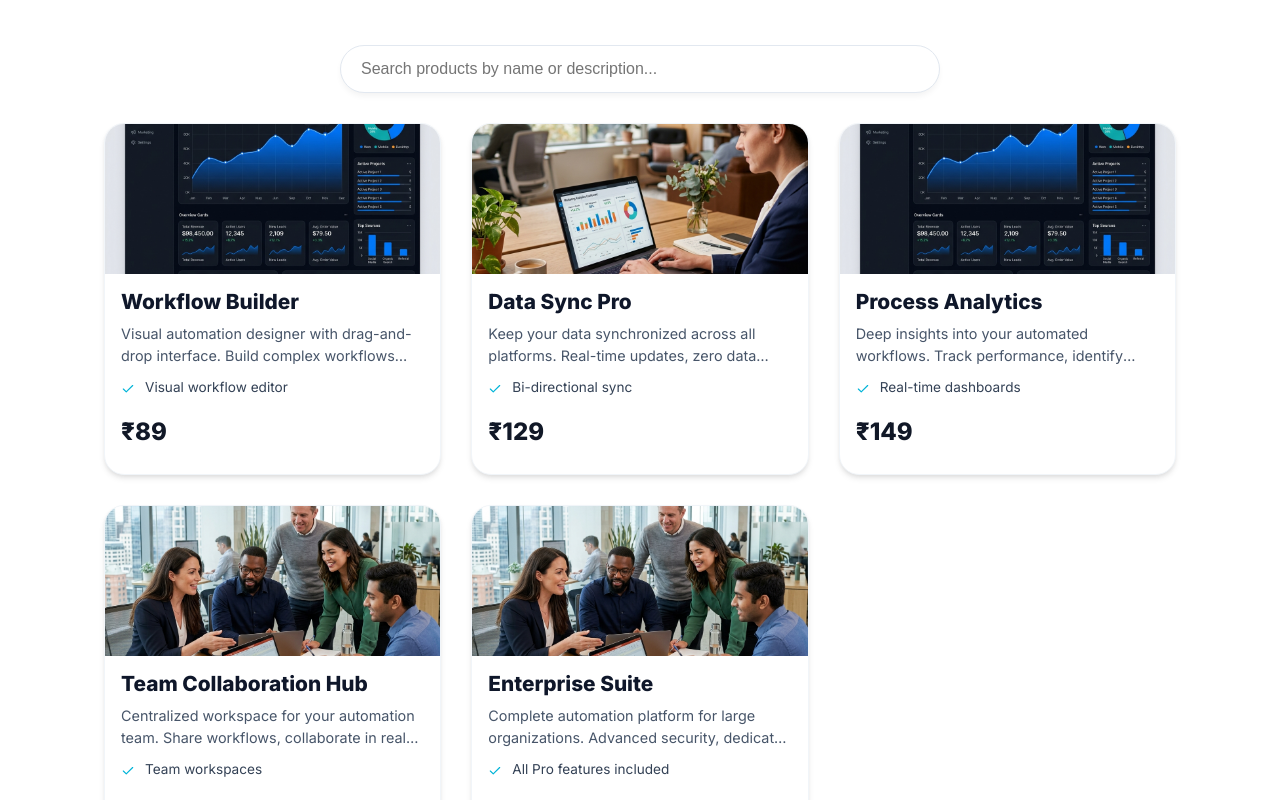
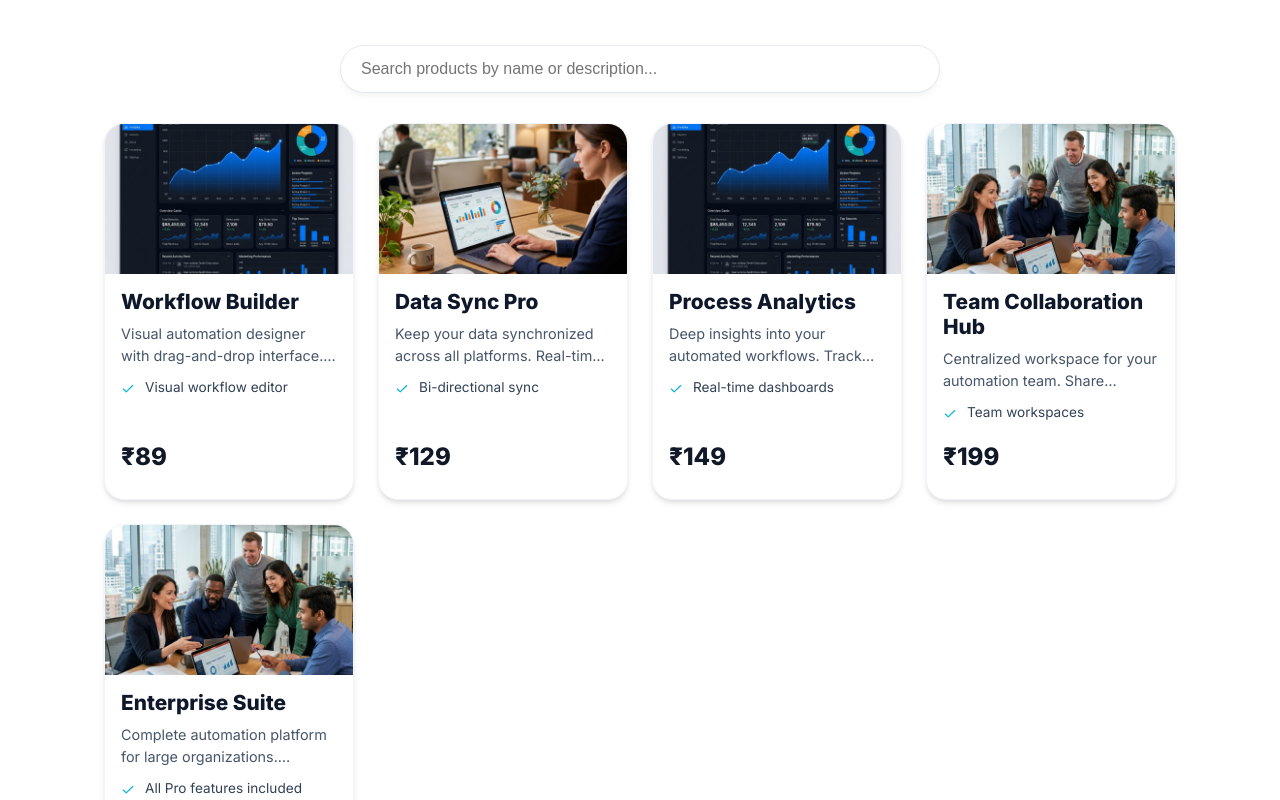
Before and after one commit to rohit15019/mahavirautomation, a React (Vite) app in the folder front-end/: page /products in a window 1280 px wide. Shown: the part 1080-1880 px from the top of the page. Built offline with nearby package versions, Linux system fonts and the light colour scheme; no server answers.

Commit message:
Update products grid to 4 columns

```diff
--- a/front-end/src/Products.css
+++ b/front-end/src/Products.css
@@ -177,9 +177,9 @@
 
 .products-grid {
   display: grid;
-  grid-template-columns: repeat(3, 1fr);
+  grid-template-columns: repeat(4, 1fr);
   grid-auto-rows: 1fr;
-  gap: 30px;
+  gap: 24px;
 }
 
 .product-card {
```
